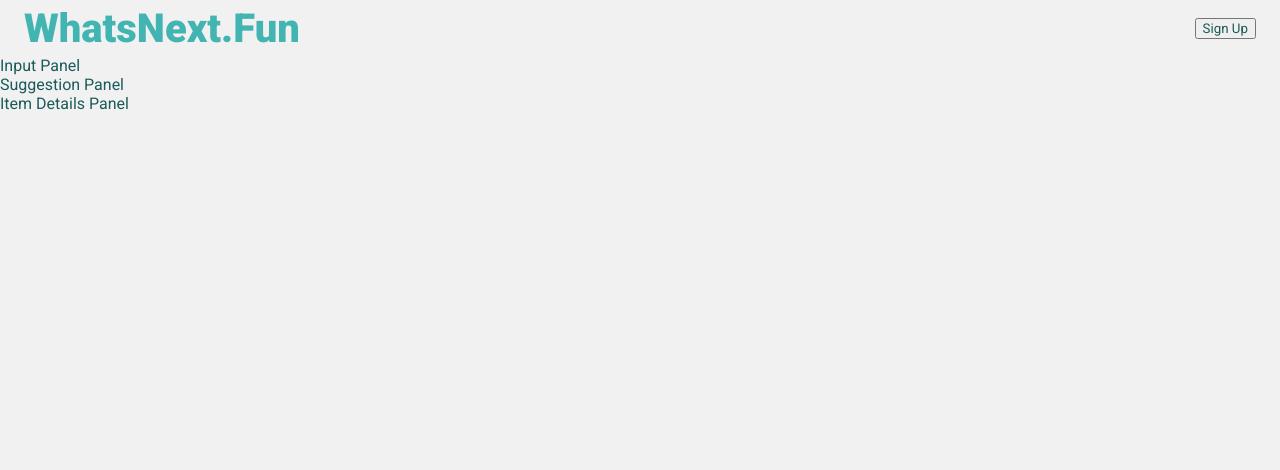
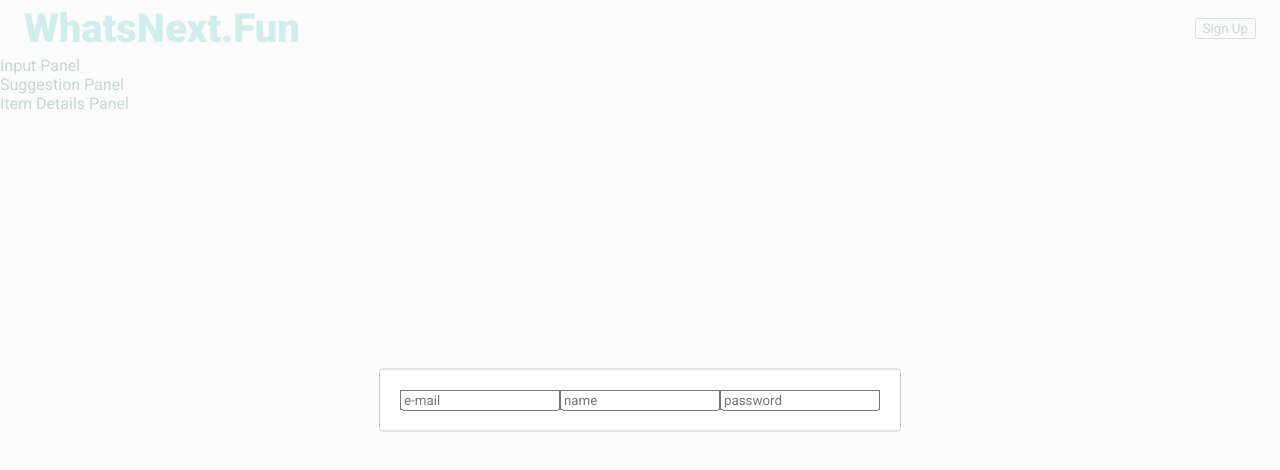
Before and after one commit to chingu-voyage5/Bears-Team-01, a React (Create React App) app in the folder client/: page / in a window 1280 px wide. Both pictures are taken after a click on the button "Sign Up". Shown: the top 470 px of the page. Built offline with nearby package versions, Linux system fonts and the light colour scheme.

Commit message:
end of work day

```diff
--- a/client/package.json
+++ b/client/package.json
@@ -6,6 +6,7 @@
     "jwt-decode": "^2.2.0",
     "react": "^16.4.0",
     "react-dom": "^16.4.0",
+    "react-modal": "^3.4.5",
     "react-redux": "^5.0.7",
     "react-router-dom": "^4.2.2",
     "react-scripts": "1.1.4",
--- a/client/src/App.js
+++ b/client/src/App.js
@@ -1,6 +1,5 @@
 import React, { Component } from 'react';
 import { BrowserRouter as Router, Route } from 'react-router-dom';
-
 // import { Provider } from 'react-redux';
 
 import Header from './components/Header';
--- a/client/src/components/Header.js
+++ b/client/src/components/Header.js
@@ -1,11 +1,60 @@
 import React, { Component } from 'react';
+import Modal from 'react-modal';
+
+const customStyles = {
+  content: {
+    top: '50%',
+    left: '50%',
+    right: 'auto',
+    bottom: 'auto',
+    marginRight: '-50%',
+    transform: 'translate(-50%, -50%)'
+  }
+};
+
+Modal.setAppElement('#root');
 
 export default class Login extends Component {
+  constructor(props) {
+    super(props);
+    this.state = {
+      modalIsOpen: false
+    };
+    this.openModal = this.openModal.bind(this);
+    // this.afterOpenModal = this.afterOpenModal.bind(this);
+    this.closeModal = this.closeModal.bind(this);
+  }
+
+  openModal() {
+    this.setState({ modalIsOpen: true });
+  }
+
+  // afterOpenModal() {
+  //   // references are now sync'd and can be accessed.
+  //   this.subtitle.style.color = '#f00';
+  // }
+
+  closeModal() {
+    this.setState({ modalIsOpen: false });
+  }
+
   render() {
     return (
       <nav className="header">
         <h1 className="logo">WhatsNext.Fun</h1>
-        <button>Sign Up </button>
+        <button onClick={this.openModal}>Sign Up </button>
+        <Modal
+          isOpen={this.state.modalIsOpen}
+          onRequestClose={this.closeModal}
+          style={customStyles}
+          contentLabel="Example Modal"
+        >
+          <form>
+            <input placeholder="e-mail" />
+            <input placeholder="name" />
+            <input placeholder="password" />
+          </form>
+        </Modal>
       </nav>
     );
   }
```
Also changed, not shown: 1 other file (tests, documents, lock files or other folders).
